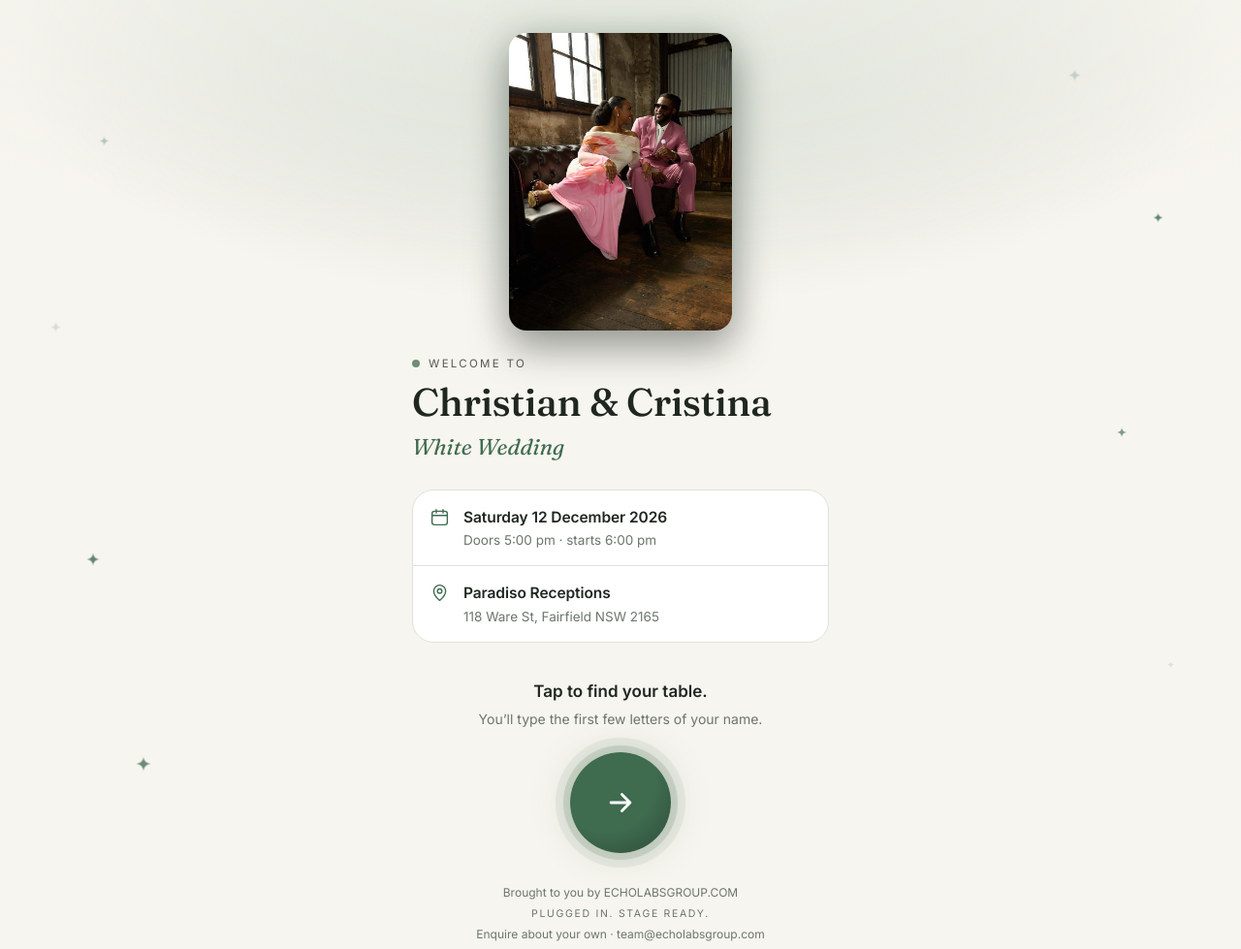
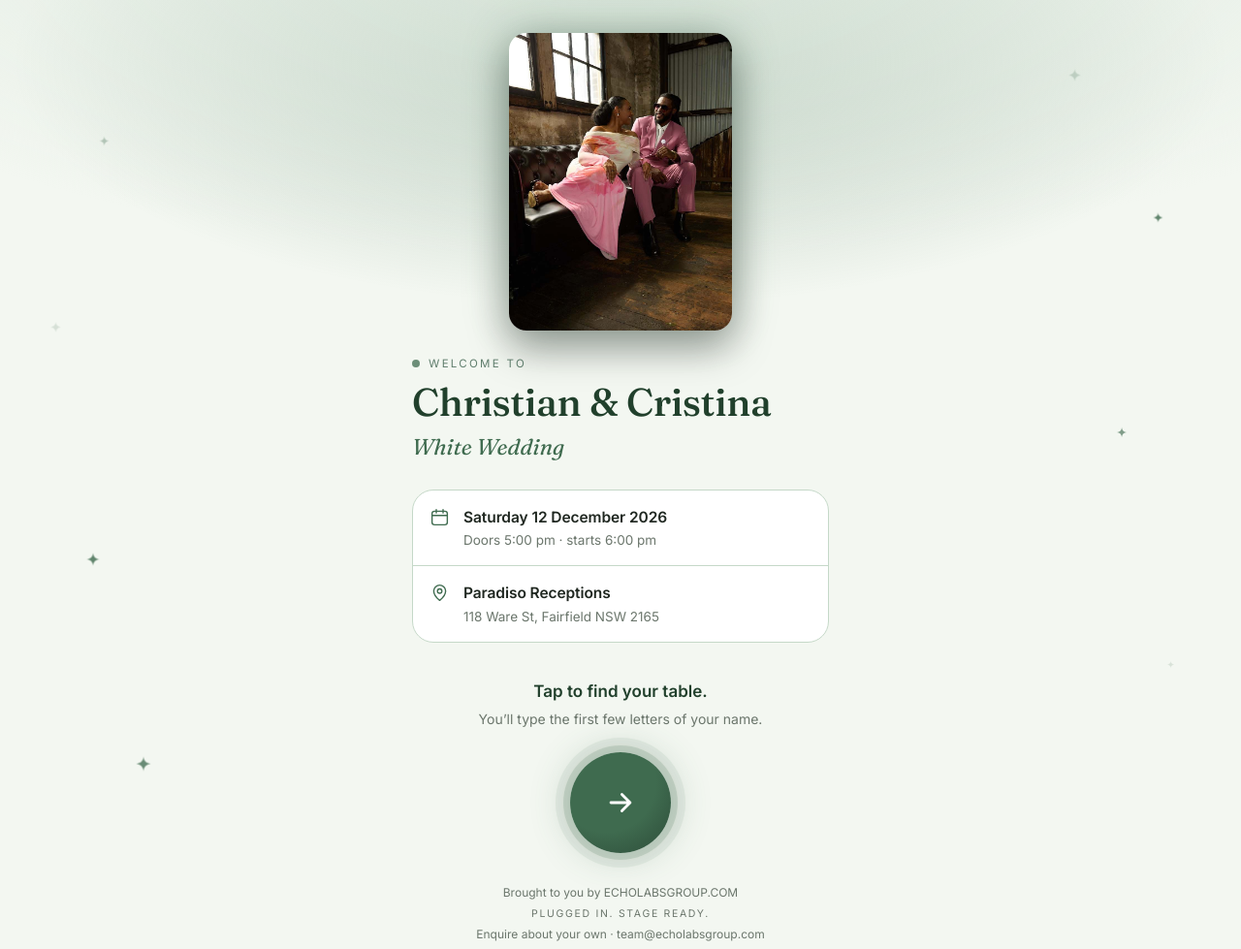
Before and after one commit to opaul-pixel/opaul-pixel.github.io, a plain HTML site: page cc/seatingwhite/index.html in a window 1280 px wide. Shown: the whole page at 97% size. Drawn offline with Linux system fonts and the light colour scheme.

Commit message:
More green on the white wedding seating page
Green display type, a greener ground and card edge, stronger green glow,
and green-tinted chrome on the search screen. Cards stay white.

The Igbo page only gains the two theme tokens this needed; its values
match what it already inherited, and it renders pixel-identically.

```diff
--- a/cc/seatingwhite/index.html
+++ b/cc/seatingwhite/index.html
@@ -9,7 +9,7 @@
 <link href="https://fonts.googleapis.com/css2?family=Fraunces:ital,opsz,wght@0,9..144,400;0,9..144,500;0,9..144,600;1,9..144,400;1,9..144,500&family=Inter:wght@400;500;600&display=swap" rel="stylesheet">
 <style>
   :root{
-    --bg:#F7F5EF; --bg-2:#EDEFE7; --surface:#FFFFFF; --surface-2:#FFFFFF; --line:#DCE3DB; --text:#1F2720; --muted:#6B766C; --accent:#3F6B4F; --accent-deep:#2C4B38; --accent-lite:#3F6B4F; --hi:#3F6B4F; --glow:rgba(63,107,79,.22);
+    --bg:#F3F7F1; --bg-2:#DCE8DD; --surface:#FFFFFF; --surface-2:#E9F1E7; --line:#C5D8C8; --text:#1F2720; --muted:#6B766C; --accent:#3F6B4F; --accent-deep:#2C4B38; --accent-lite:#3F6B4F; --hi:#3F6B4F; --display:#21402C; --eyebrow:#2E5540; --glow:rgba(63,107,79,.32);
     --radius:22px;
     --photo:url('../white-wedding.jpg');
     --focus:center 24%;
@@ -48,11 +48,11 @@
   .portrait img{width:100%; height:100%; object-fit:cover; object-position:var(--focus); display:block}
 
   .eyebrow{display:flex; align-items:center; gap:9px; margin:26px 0 10px;
-    font-size:11.5px; letter-spacing:.2em; text-transform:uppercase; color:var(--text); opacity:.75}
+    font-size:11.5px; letter-spacing:.2em; text-transform:uppercase; color:var(--eyebrow); opacity:.75}
   .dot{width:8px; height:8px; border-radius:50%; background:var(--hi); flex:none}
 
   h1{font-family:Fraunces,Georgia,serif; font-weight:500; font-size:40px; line-height:1.06;
-    margin:0; letter-spacing:-.01em}
+    margin:0; letter-spacing:-.01em; color:var(--display)}
   .occasion{font-family:Fraunces,Georgia,serif; font-style:italic; font-weight:400;
     font-size:23px; color:var(--hi); margin:8px 0 0}
 
@@ -66,7 +66,7 @@
   .row span{display:block; font-size:13.5px; color:var(--muted); margin-top:2px}
 
   .cta-wrap{text-align:center; margin:auto 0 0; padding:38px 0 0}
-  .cta-lead{font-weight:600; font-size:17px; margin:0}
+  .cta-lead{font-weight:600; font-size:17px; margin:0; color:var(--display)}
   .cta-sub{font-size:14px; color:var(--muted); margin:5px 0 0}
   .cta{position:relative; display:grid; place-items:center; width:104px; height:104px;
     margin:24px auto 0; border:0; border-radius:50%; cursor:pointer; padding:0;
@@ -97,7 +97,7 @@
     background:linear-gradient(to bottom, transparent 8%, color-mix(in srgb, var(--bg) 55%, transparent) 55%, var(--bg) 97%)}
 
   h2{font-family:Fraunces,Georgia,serif; font-weight:500; font-size:38px; margin:-26px 0 0;
-    position:relative; z-index:2; letter-spacing:-.01em}
+    position:relative; z-index:2; letter-spacing:-.01em; color:var(--display)}
   .lead{font-size:15.5px; color:var(--muted); margin:8px 0 0}
 
   .field{margin:20px 0 0}
@@ -118,7 +118,7 @@
   .result{background:var(--surface); border:1px solid var(--line); border-radius:var(--radius);
     padding:24px 20px; text-align:center; opacity:0; transform:translateY(5px); transition:.25s}
   .result.show{opacity:1; transform:none}
-  .who{font-family:Fraunces,Georgia,serif; font-size:22px; margin:0}
+  .who{font-family:Fraunces,Georgia,serif; font-size:22px; margin:0; color:var(--display)}
   .tlabel{font-size:11px; letter-spacing:.18em; text-transform:uppercase; color:var(--muted); margin:16px 0 0}
   .tnum{font-family:Fraunces,Georgia,serif; font-size:60px; line-height:1; margin:6px 0 0;
     color:var(--hi)}
```
Also changed, not shown: cc/seatingigbo/index.html (+6 -6 lines).
